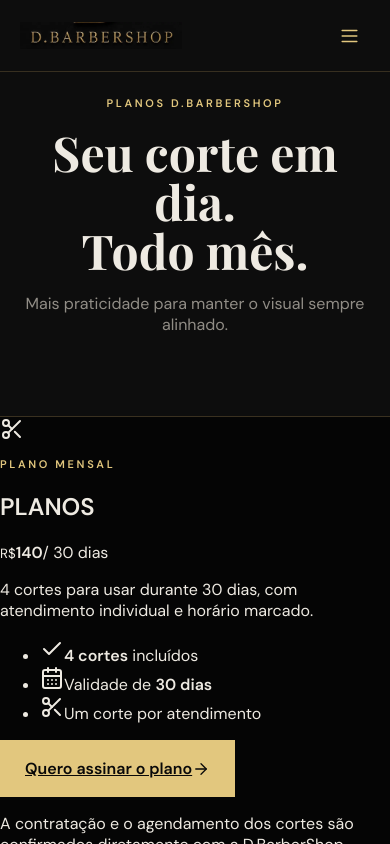
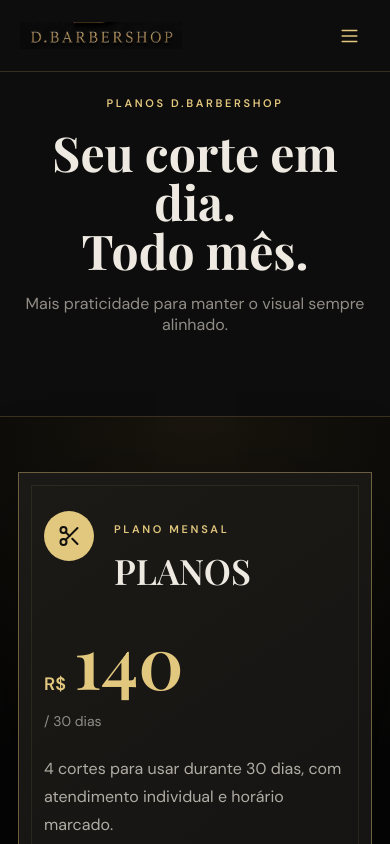
Before and after one commit to byeduardaanjos/DBarberShop, a Next.js app: page /planos in a window 390 px wide. Shown: the top 844 px of the page. Built offline with nearby package versions, Linux system fonts and the light colour scheme.

Commit message:
Adiciona plano mensal e contato pelo WhatsApp

```diff
--- a/app/globals.css
+++ b/app/globals.css
@@ -190,12 +190,39 @@ textarea{font:inherit}
 .services-catalog{padding:90px 5vw 120px}
 .catalog-book{padding:15px 0;display:block;color:var(--gold-light);border-top:1px solid var(--line);font-size:14px;text-align:center;text-decoration:none}
 .catalog-note{max-width:700px;margin:34px auto 0;color:var(--muted);font-size:12px;text-align:center;line-height:1.6}
+
+/* Monthly plan */
+.plans-hero{padding-bottom:72px}
+.plans-catalog{padding:80px 24px 120px;background:radial-gradient(circle at 50% 0,rgba(200,164,93,.1),transparent 42%),var(--black)}
+.monthly-plan-card{position:relative;max-width:680px;margin:auto;padding:52px;background:linear-gradient(145deg,#1c1a16,#111);border:1px solid rgba(226,199,126,.42);box-shadow:0 30px 90px rgba(0,0,0,.38)}
+.monthly-plan-card:before{position:absolute;content:"";inset:12px;border:1px solid rgba(226,199,126,.09);pointer-events:none}
+.plan-card-heading{position:relative;display:flex;align-items:center;gap:20px}
+.plan-icon{width:58px;height:58px;display:grid;place-items:center;color:#12100c;background:var(--gold-light);border-radius:50%}
+.plan-icon svg{width:25px}
+.plan-card-heading h2{margin:7px 0 0;font-family:'Playfair Display',serif;font-size:clamp(35px,5vw,52px);font-weight:600}
+.plan-price{position:relative;margin:45px 0 25px;display:flex;align-items:baseline;gap:8px;color:var(--gold-light)}
+.plan-price small{font-size:18px;font-weight:700}
+.plan-price strong{font-family:'Playfair Display',serif;font-size:clamp(72px,10vw,104px);font-weight:600;line-height:.8}
+.plan-price span{color:var(--muted);font-size:14px}
+.plan-description{position:relative;max-width:520px;color:#b1ada4;line-height:1.75}
+.plan-benefits{position:relative;margin:35px 0;padding:0;list-style:none;border-top:1px solid var(--line)}
+.plan-benefits li{padding:17px 0;display:flex;align-items:center;gap:14px;color:#cbc7bd;border-bottom:1px solid var(--line)}
+.plan-benefits svg{width:18px;color:var(--gold-light)}
+.plan-benefits strong{color:var(--white)}
+.plan-cta{position:relative;width:100%;text-decoration:none}
+.plan-note{max-width:620px;margin:28px auto 0;color:var(--muted);font-size:12px;text-align:center;line-height:1.7}
 @media(max-width:800px){
   .featured-services{grid-template-columns:1fr}
   .inner-header{height:72px;padding:0 20px}
   .inner-header .brand{font-size:20px}
   .services-page-hero{padding:85px 20px 65px}
   .services-catalog{padding:65px 20px 90px}
+  .plans-catalog{padding:55px 18px 85px}
+  .monthly-plan-card{padding:38px 25px 30px}
+  .plan-card-heading{align-items:flex-start}
+  .plan-icon{width:50px;height:50px;flex:0 0 50px}
+  .plan-price{margin-top:38px;flex-wrap:wrap}
+  .plan-price span{width:100%;margin-top:8px}
 }
 
 /* Compact work preview and full gallery */
```
